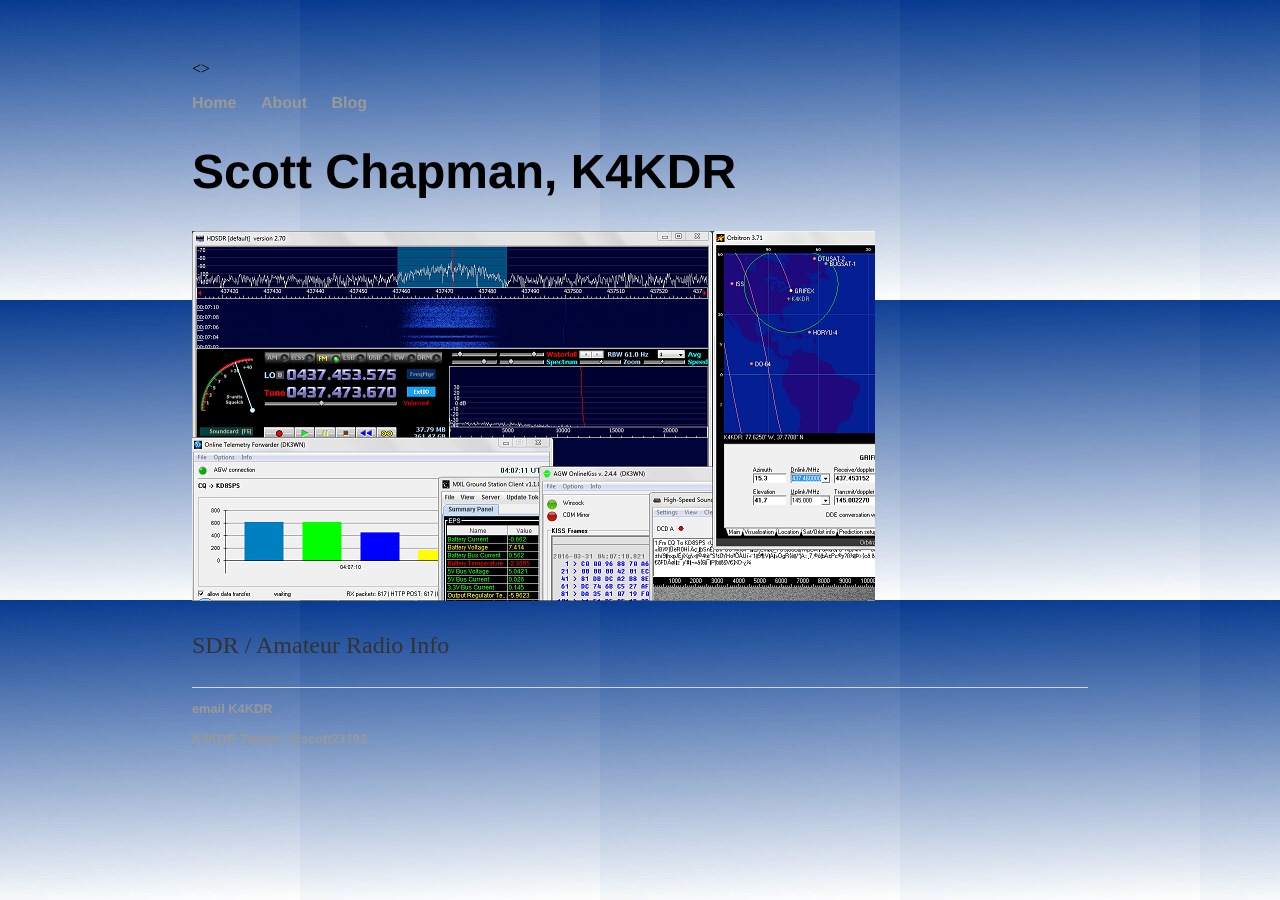
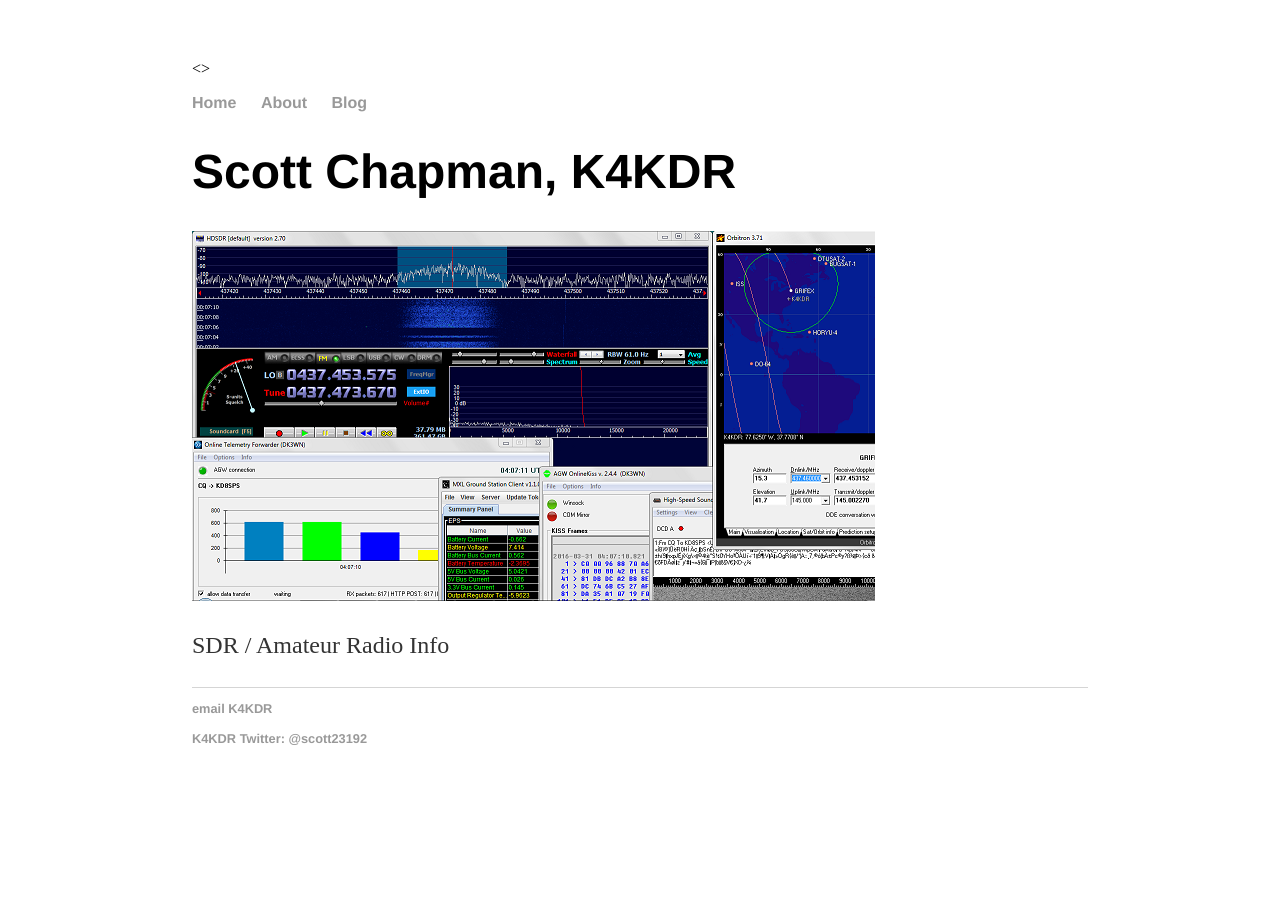
Before and after one commit to K4KDR/k4kdr.github.io, a Jekyll site: the page built from index.html, in a window 1280 px wide. Built offline with Jekyll 4.4.1, drawn with Linux system fonts in a browser that asks for light colours.

Commit message:
Update default.html

```diff
--- a/_layouts/default.html
+++ b/_layouts/default.html
@@ -5,7 +5,7 @@
 			<!-- link to main stylesheet -->
 			<link rel="stylesheet" type="text/css" href="/css/main.css">
 	</head>
-	<<body background="/images/fade-background.jpg">>
+	<<body>>
 		<nav>
     		<ul>
         		<li><a href="/">Home</a></li>
```
